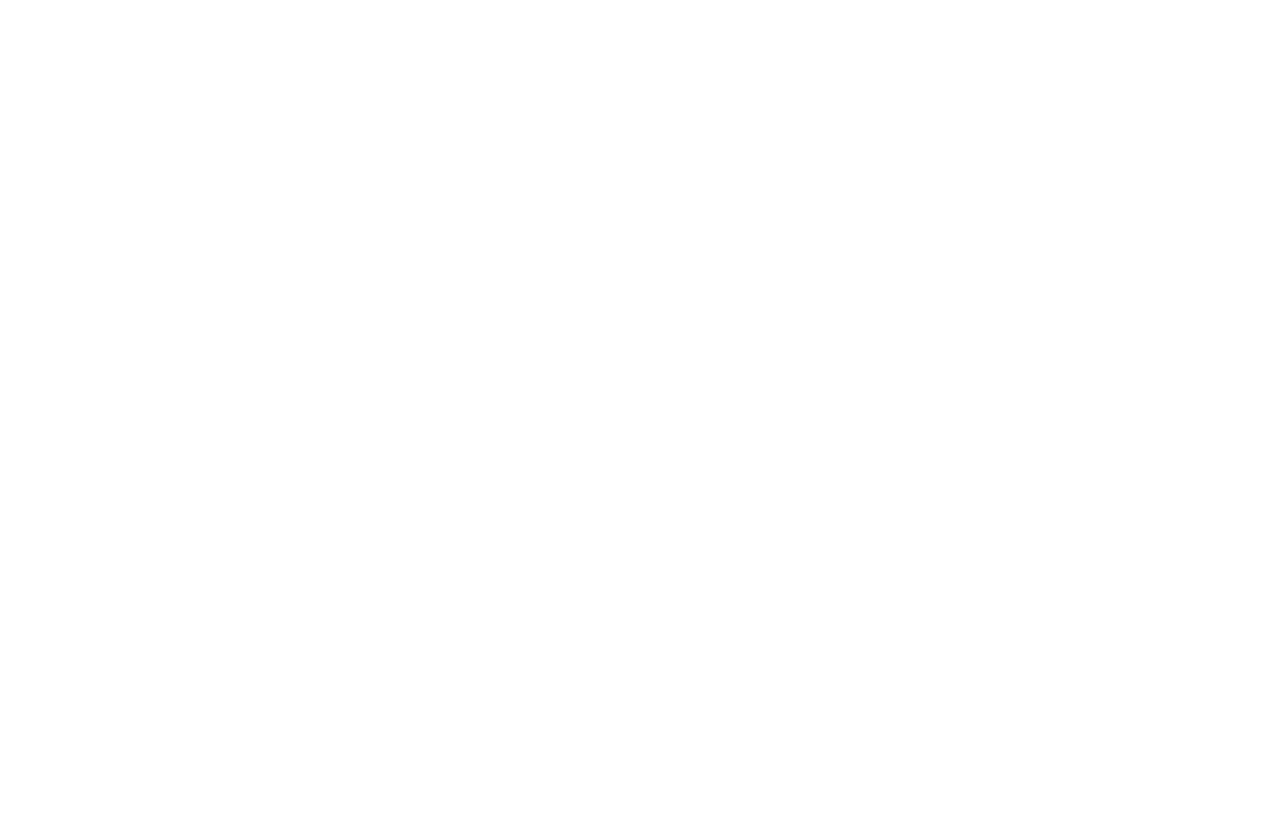
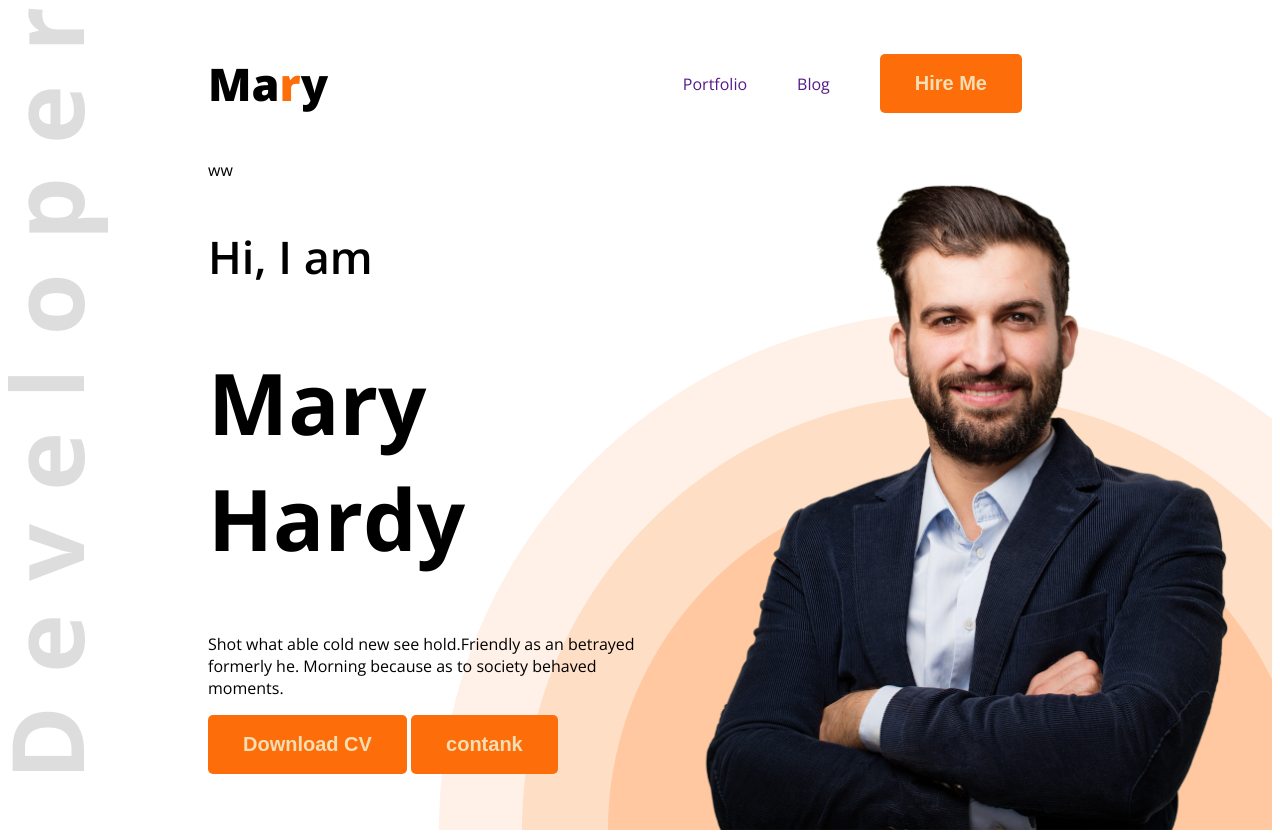
Before and after one commit to mkahmedev/mk-hero, a plain HTML site: page index.html in a window 1280 px wide. Before the commit the page ends 800 px from the top, so only its background shows below. Drawn offline with nearby package versions, Linux system fonts and the light colour scheme.

Commit message:
nav meseg

```diff
--- a/index.html
+++ b/index.html
@@ -4,9 +4,44 @@
     <meta charset="UTF-8">
     <meta name="viewport" content="width=device-width, initial-scale=1.0">
     <link rel="stylesheet" href="style.css">
+    <link rel="preconnect" href="https://fonts.googleapis.com">
+<link rel="preconnect" href="https://fonts.gstatic.com" crossorigin>
+<link href="https://fonts.googleapis.com/css2?family=Open+Sans:ital,wght@0,300..800;1,300..800&display=swap" rel="stylesheet">
     <title>Mk Hero</title>
 </head>
-<body>
+<body class="open-sans-nprmal">
+    <header id="heder">
+        <nav >
+            <h3 class="nav-title">Ma<span class="text-pimari">r</span>y</h3>
+            <ul>
+                <li><a href="">Portfolio</a></li>
+                <li><a href="">Blog</a></li>
+                <li><a href=""> <button class="btn-primari">Hire Me</button></a></li>
+            </ul>
+
+         </nav>
+
+
+     <div class="benar">
+         <div class="benar-content">
+                ww  <h3 class="benarer-title">Hi, I  am</h3>
+                 <h1 class="benarer-name">Mary Hardy</h1>
+                 <p class="benar-discription">
+                      Shot what able cold new see hold.Friendly as an betrayed formerly he. Morning because as to society behaved moments.
+                 </p>
+                <button class="btn-primari">Download CV</button>
+                 <button class="btn-primari">contank</button>
+
+            </div>
+            <img class="benar-one-pik" src="images/hardy.png" alt="">
+        </div>
+ </header >
+    <main>
+
+    </main>
+    <footer>
+
+    </footer>
 
 </body>
 </html>
--- a/style.css
+++ b/style.css
@@ -0,0 +1,74 @@
+
+.open-sans-nprmal {
+  font-family: "Open Sans", sans-serif;
+  font-optical-sizing: auto;
+
+  font-style: normal;
+  font-variation-settings:
+    "wdth" 100;
+}
+nav{
+    display: flex;
+    align-items: center;
+    justify-content: space-between;
+    margin: 0 200px;
+}
+.nav-title{
+    font-weight: 800;
+    font-size: 45px;
+}
+.text-pimari{
+    color: #FD6E0A;
+}
+nav ul{
+    display: flex;
+    align-items: center;
+}
+nav ul li{
+    list-style: none;
+    margin-right: 50px;
+
+}
+nav ul a{
+    text-decoration: none;
+}
+.btn-primari{
+
+   background-color: #FD6E0A;
+   font-weight: bold;
+   font-size: 20px;
+   border: none;
+   color: wheat;
+   padding: 18px 35px;
+   border-radius: 5px;
+}
+/* heder */
+#heder{
+   background-image: url(images/developer.png), url(images/header_bg.png);
+   background-repeat: no-repeat;
+   background-position: top left, bottom right;
+
+}
+/* benarer */
+.benar{
+    display: flex;
+    justify-content: space-between;
+    margin: 0 35px 0 200px;
+
+}
+.benar-content{
+    max-width: 580px;
+}
+.benarer-title{
+    font-size: 45px;
+    font-weight: 600;
+
+}
+.benarer-name{
+    font-weight: bold;
+    font-size: 85px;
+
+}
+.benar-one-pik{
+    width: 580px;
+}
```
